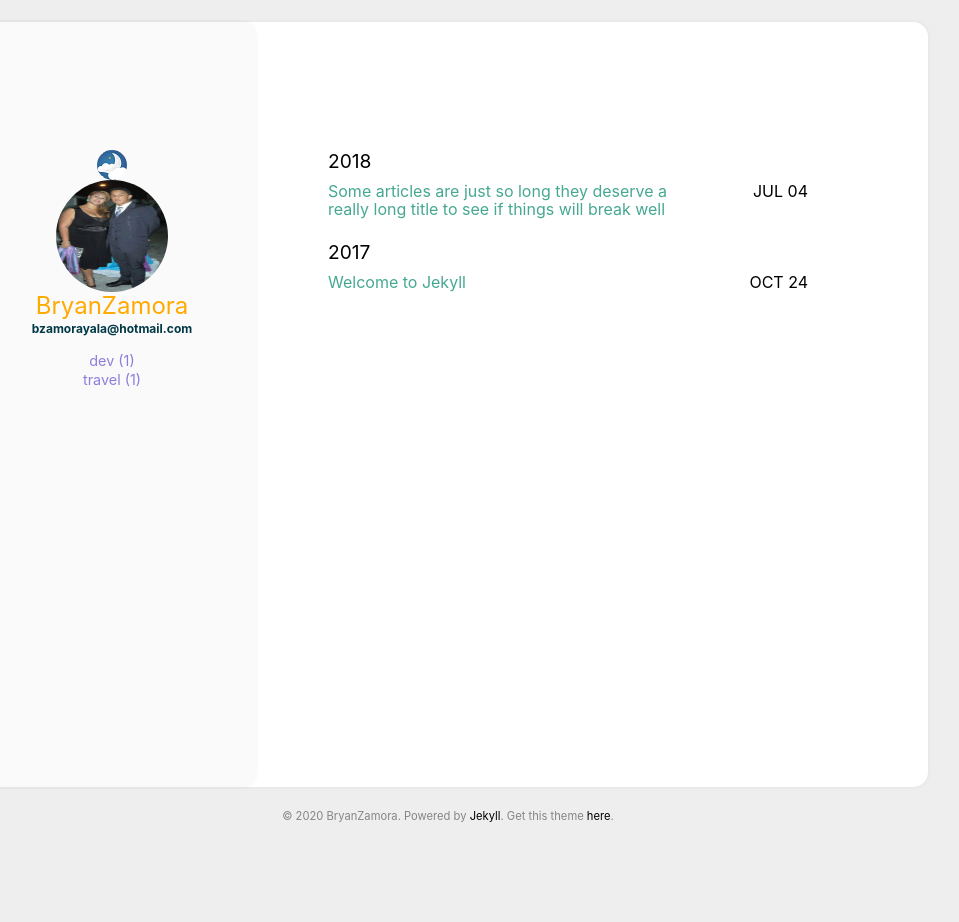
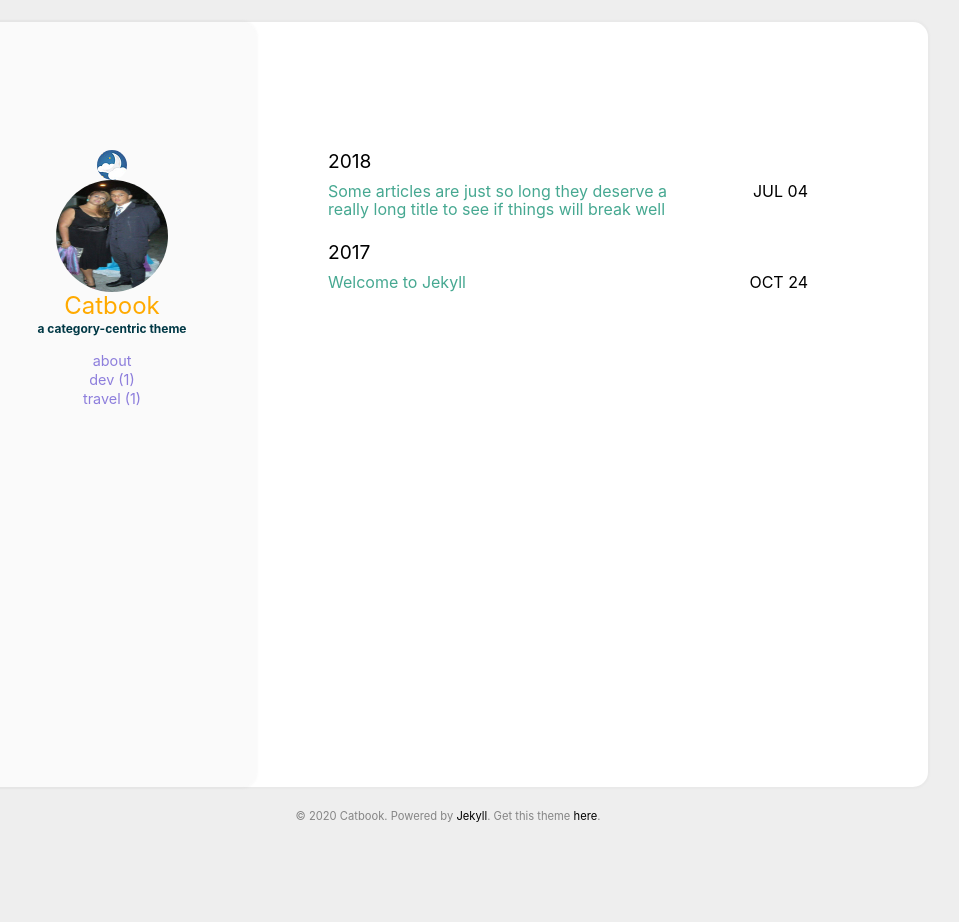
Before and after one commit to bryan2209/blog-personal, a Jekyll site: the page built from index.html, in a window 1280 px wide. Shown: the whole page, without its empty margins (192-1151 px from the left). Built offline with Jekyll 4.4.1, drawn with Linux system fonts in a browser that asks for light colours.

Commit message:
Add files via upload

```diff
--- a/_config.yml
+++ b/_config.yml
@@ -1,8 +1,10 @@
 
-title: el Blog de Bryan #Your awesome title
+title: Catbook #Your awesome title
 email: #youremail@domain.com
 description: > # this means to ignore newlines until "baseurl"
-  Este es un blog de caracter anecdotico con la finalidad de dar a conocer al resto del mundo algo mas acerca de mi.
+  Write an awesome description for your new site here. You can edit this
+  line in _config.yml. It will appear in your document head meta (for
+  Google search results) and in your feed.xml site description.
 
 baseurl: # the subpath of the site
 url: http://starry99.github.io/catbook # the base hostname & protocol for your site
@@ -16,11 +18,11 @@ google_analytics: #UA—XXXXXXXX-X
 disqus_shortname: #disqus shortname
 
 user:
-  name: BryanZamora
+  name: Catbook
   pic: /assets/img/cat.jpg
   picAlt: "catbook"
-  job: bzamorayala@hotmail.com
-  about: true # comment this out if you don't need the 'about' page.
+  job: a category-centric theme
+  aboutme: true # comment this out if you don't need the 'about' page.
 
 exclude:
   - README.md
```
